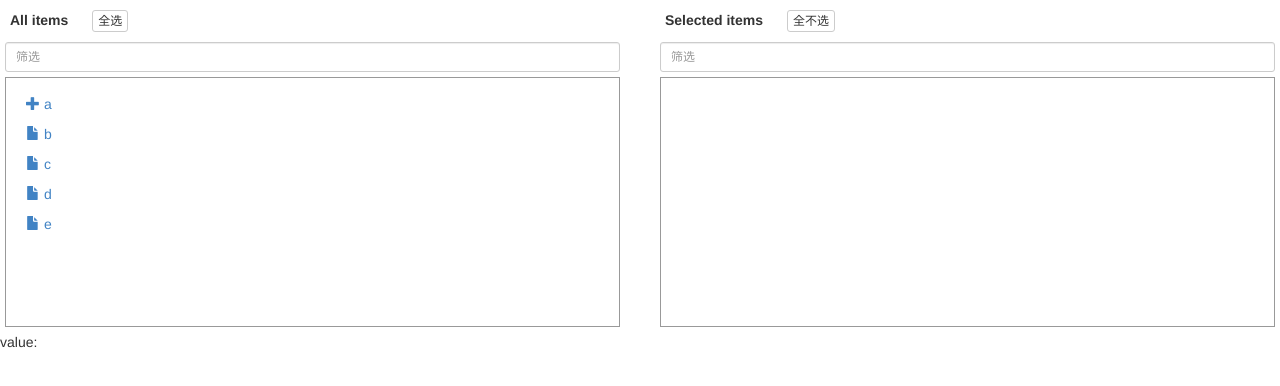
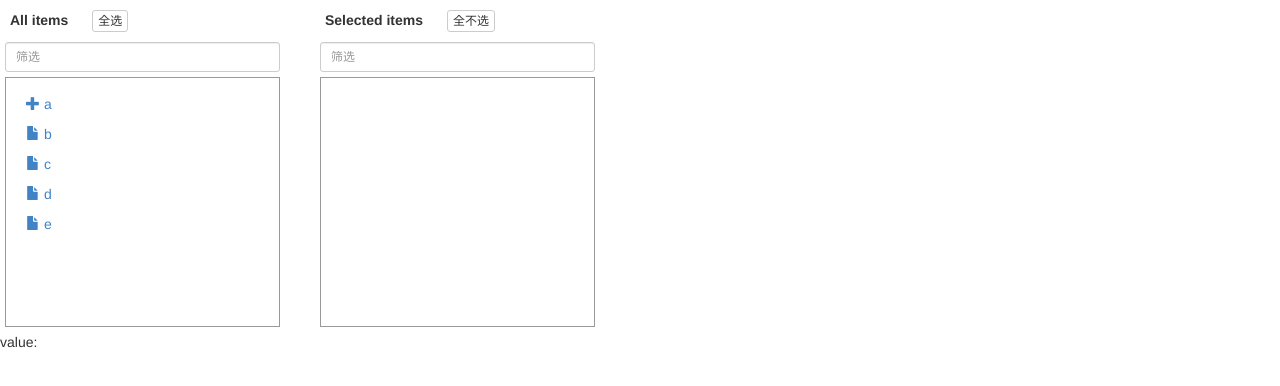
Before and after one commit to hxlniada/angular-dual-multi-select, a plain HTML site: page index.html in a window 1280 px wide. Drawn offline with nearby package versions, Linux system fonts and the light colour scheme.

Commit message:
bootstrap

```diff
--- a/index.html
+++ b/index.html
@@ -7,7 +7,9 @@
 	<link rel="stylesheet" href="./dist/angular-dual-multi-select.min.css">
 </head>
 <body>
-	<dualmultiselect options="options" ng-model="value"></dualmultiselect>
+	<div style="width: 600px;">
+		<dualmultiselect options="options" ng-model="value"></dualmultiselect>
+	</div>
 	<div>
 		value: {{ value }}
 	</div>
```
